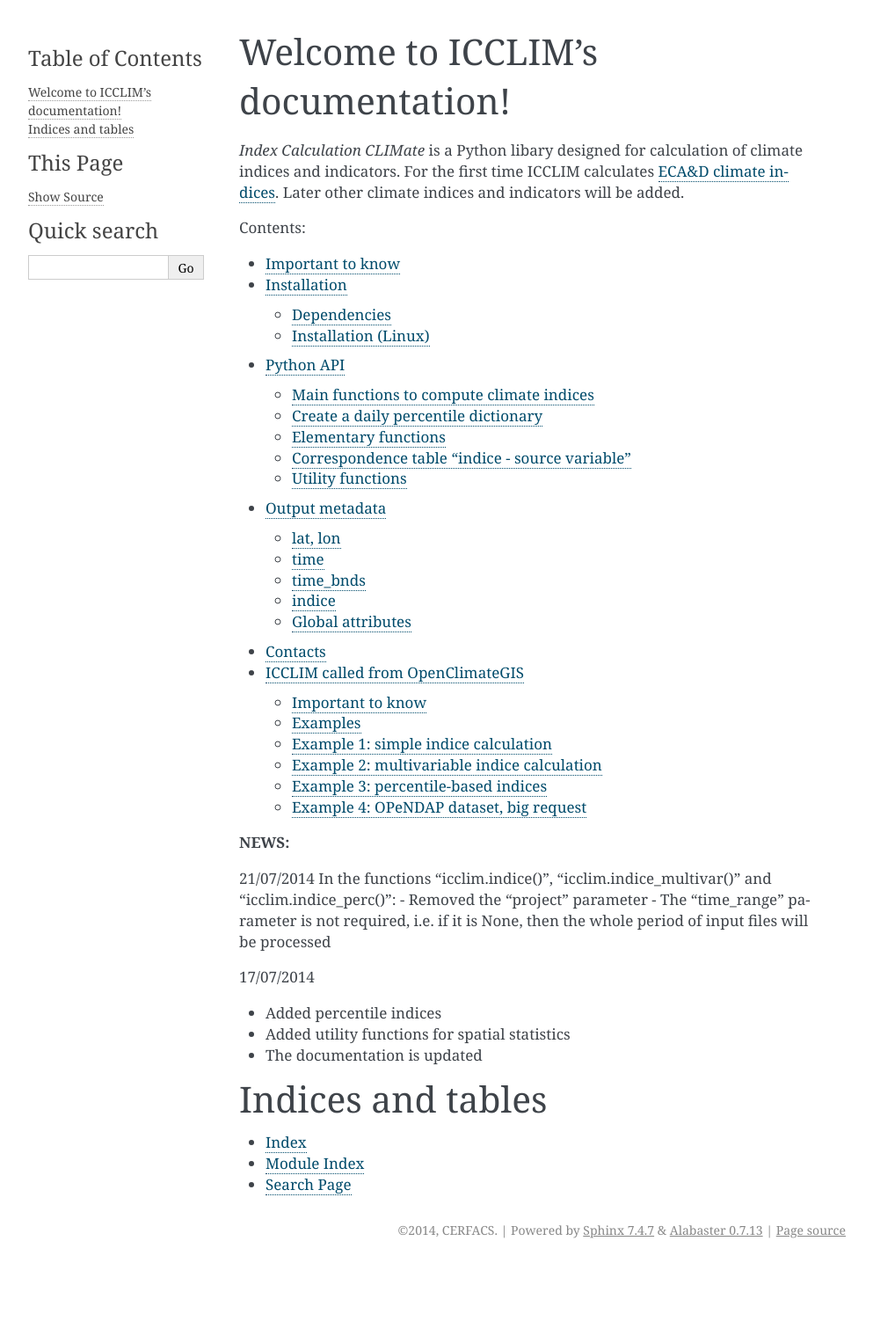
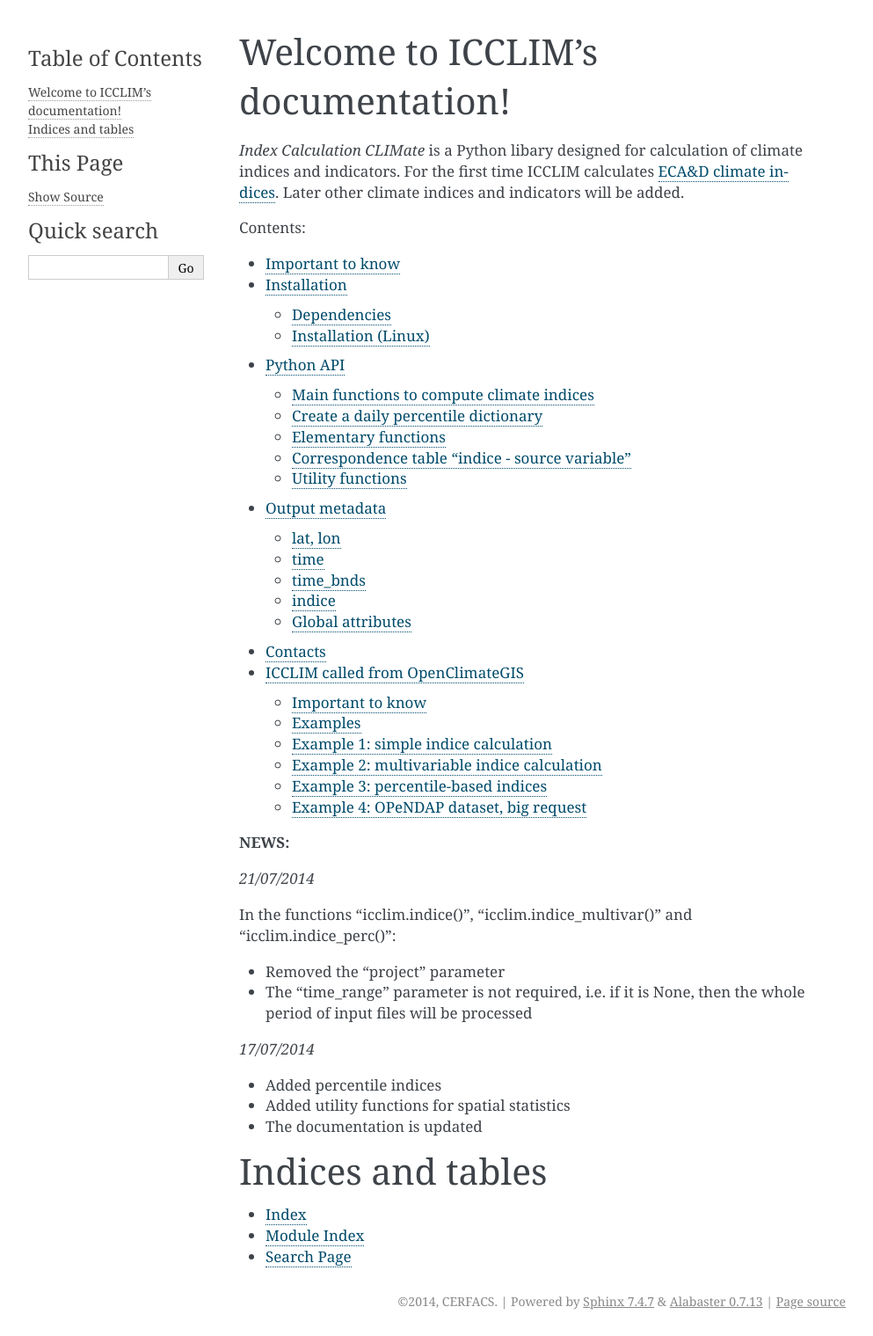
Before and after one commit to cerfacs-globc/icclim, a Sphinx documentation site: the page built from icclim/icclim_doc/source/index.rst, in a window 1280 px wide. Shown: the whole page at 88% size, without its empty margins (148-1141 px from the left). Built offline with Sphinx 7.4.7, drawn with Linux system fonts in a browser that asks for light colours; before the commit the page ends 1438 px from its top, so only the background shows below that.

Commit message:
doc update

```diff
--- a/icclim/icclim_doc/source/index.rst
+++ b/icclim/icclim_doc/source/index.rst
@@ -25,13 +25,15 @@
 
 **NEWS:**
 
-21/07/2014
+*21/07/2014*
+
 In the functions "icclim.indice()", "icclim.indice_multivar()" and "icclim.indice_perc()":
+
 - Removed the "project" parameter
 - The "time_range" parameter is not required, i.e. if it is None, then the whole period of input files will be processed
 
 
-17/07/2014
+*17/07/2014*
 
 - Added percentile indices
 - Added utility functions for spatial statistics
```
Also changed, not shown: 6 other files.
